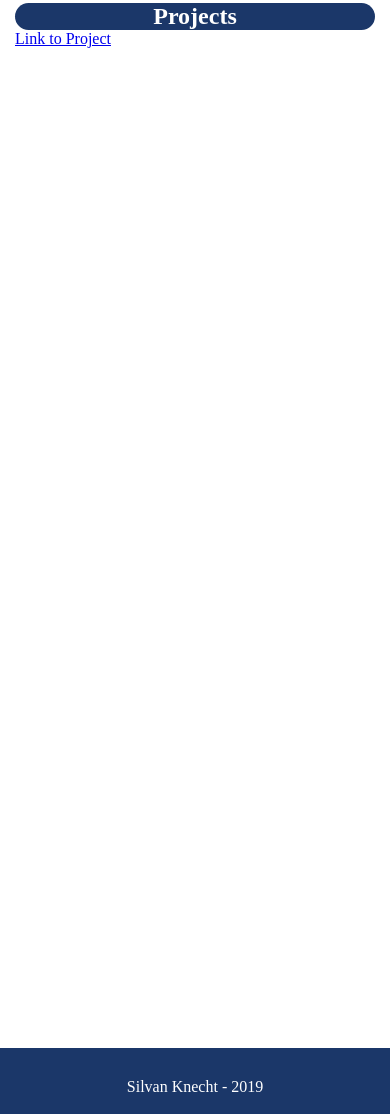
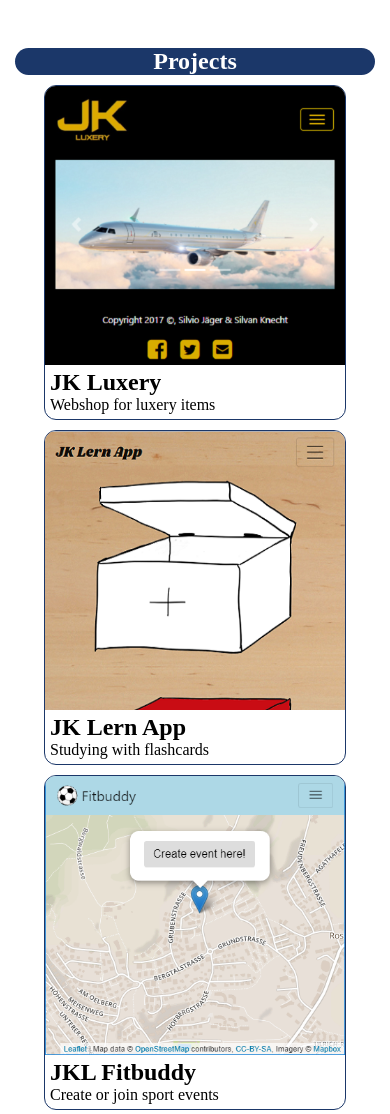
Before and after one commit to silvanknecht/enjoymrban.github.io, a plain HTML site: page index.html in a window 390 px wide. Shown: the part 886-2000 px from the top of the page. Drawn offline with Linux system fonts and the light colour scheme.

Commit message:
added first 3 projects

```diff
--- a/index.html
+++ b/index.html
@@ -30,8 +30,33 @@
     </section>
     <section id="projects" class="anchor">
         <h1>Projects</h1>
+        <div id="project-cont">
         <div class="project-tile">
-            <a href="www.github.com">Link to Project</a>
+            <a href="https://jkluxery.herokuapp.com" target="_blank"><img class="tile-img" src="./images/projects/jkluxery.PNG" alt="jkluxery" ></a>
+            <div class="tile-info">
+            <h1 class="tile-title">JK Luxery</h1>
+            <p class= "tile-description">Webshop for luxery items</p>
+
+            </div>
+
+        </div>
+        <div class="project-tile">
+                <a href="https://jklearnapp.herokuapp.com" target="_blank"><img class="tile-img" src="./images/projects/jklearnapp.PNG" alt="jklearnapp"></a>
+                <div class="tile-info">
+                <h1 class="tile-title">JK Lern App</h1>
+                <p class= "tile-description">Studying with flashcards</p>
+
+            </div>
+
+            </div>
+            <div class="project-tile">
+                    <a href="https://jklfitbuddy.herokuapp.com" target="_blank"><img class="tile-img" src="./images/projects/jklfitbuddy.PNG" alt="jklfitbuddy"></a>
+                    <div class="tile-info">
+                    <h1 class="tile-title">JKL Fitbuddy</h1>
+                    <p class= "tile-description">Create or join sport events</p>
+
+                </div>
+                </div>
         </div>
     </section>
 
--- a/javascript.js
+++ b/javascript.js
@@ -9,7 +9,7 @@ let navbar = document.getElementById('navbar');
 let navLinks = document.getElementsByClassName('nav-link');
 window.onscroll = function () {
     "use strict";
-    if (window.pageYOffset >= viewportHeight) {
+    if (window.pageYOffset >= viewportHeight-53) {
         navbar.classList.add("nav-bg-colored");
         navbar.classList.remove("nav-bg-white");
         for (let i = 0; i < navLinks.length; i++) {
--- a/stylesheet.css
+++ b/stylesheet.css
@@ -13,7 +13,6 @@ body {
     height: 100%;
     min-height: 343px;
     /* For browsers that do not support gradients */
-    background-color: rgb(27, 55, 105);
     /* Standard syntax (must be last) */
     /* background-image: linear-gradient(to bottom right, rgb(11, 28, 58), rgb(27, 55, 105)); */
     background-repeat: no-repeat;
@@ -47,11 +46,11 @@ nav a {
     background-color: white;
 }
 
-.nav-link-colored{
+.nav-link-colored {
     color: rgb(27, 55, 105);
 }
 
-.nav-link-white{
+.nav-link-white {
     color: white;
 }
 
@@ -60,9 +59,9 @@ nav a {
 /* WELCOME */
 #welcome-section {
     height: 100%;
+    background-color: rgb(27, 55, 105);
     color: white;
     display: flex;
-    flex-wrap: wrap;
     align-items: center;
     justify-content: center;
     align-content: center;
@@ -71,7 +70,7 @@ nav a {
 
 }
 
-.welcome-item{
+.welcome-item {
     margin: 0 20px 0 20px;
 }
 
@@ -97,44 +96,80 @@ nav a {
     height: auto;
 }
 
-#socials{
+#socials {
     margin-top: 20px;
     display: flex;
     justify-content: space-evenly;
 }
 
-#socials a{
+#socials a {
     color: white;
 }
 
-#github-icon, #freecodecamp-icon, #twitter-icon, #facebook-icon {
+#github-icon,
+#freecodecamp-icon,
+#twitter-icon,
+#facebook-icon {
     height: 50px;
     width: auto;
 }
 
-/* PROJETS */
+/* Sections */
 
-.anchor{
+.anchor {
     padding-left: 15px;
     padding-right: 15px;
-    padding-top: 45px;
+    padding-top: 90px;
     min-height: 500px;
     background-color: white;
 
 }
 
-.anchor > h1 {
+.anchor>h1 {
     text-align: center;
     color: white;
     border-radius: 15px;
     /* border-bottom: 4px solid rgb(27, 55, 105); */
-    background-color:rgb(27, 55, 105);
+    background-color: rgb(27, 55, 105);
+}
+
+
+/* Projects */
+#project-cont {
+    display: flex;
+    flex-wrap: wrap;
+    justify-content: space-between;
+}
+
+.project-tile {
+    margin-top: 10px;
+
+    border: 1px solid rgb(27, 55, 105);
+    border-radius: 12px;
+}
+
+.project-tile{
+max-width: 300px;
+}
+
+
+.tile-img {
+    border-top-left-radius: 11px;
+    border-top-right-radius: 11px;
+    max-width: 300px !important;
+    height: auto !important;
+    width: 100%;
+}
+
+.tile-info{
+    padding-left: 5px;
+    padding-bottom: 5px;
 }
 
 
 /* FOOTER */
 
-  footer{
+footer {
     height: 60px;
     width: 100%;
     background-color: rgb(27, 55, 105);
@@ -148,37 +183,54 @@ color: white;
 }
 
 /* MEDIA QUERIES */
+@media screen and (max-height: 470px) {
 
-@media screen and (max-height: 469px) and (max-width: 728px ) {
-    #myPicture{
+    #myPicture {
         display: none;
     }
 }
 
-@media screen and (max-height: 765px) {
+@media screen and (max-height: 585px) and (min-width: 851px) {
+
+    #myPicture {
+        display: none;
+    }
+}
+
+
+@media screen and (max-width: 650px){
+    #project-cont{
+        justify-content: center;
+    }
+}
+
+@media screen and (max-width: 850px) {
+    #welcome-section {
+        flex-direction: column-reverse;
+    }
+
+    #title-cont {
+        margin-top: 15px;
+    }
+
+    #title-cont h1 {
+        font-size: 30px;
+    }
+
+    #title-cont p {
+        font-size: 18px;
+    }
+
     #myPicture {
         max-height: 200px;
-        max-width: 100%;
     }
 
-    #title-cont h1{
-        font-size: 25px
-    }
-    #title-cont p{
-        font-size: 18px
-    }
-
-    #github-icon, #freecodecamp-icon, #twitter-icon, #facebook-icon {
-        height: 30px;
+    #github-icon,
+    #freecodecamp-icon,
+    #twitter-icon,
+    #facebook-icon {
+        height: 25px;
+        width: auto;
     }
 
 }
-
-@media screen and (max-width: 728px ) {
-
-    #title-cont {
-        margin-top: 20px;
-        order: 2;
-        top: -150px;
-    }
-}
```
Also changed, not shown: images/projects/jkl2dolist.PNG (added), images/projects/jklearnapp.PNG (added), images/projects/jklfitbuddy.PNG (added), images/projects/jkluxery.PNG (added). Lines whose indentation alone changed are shown as unchanged.
